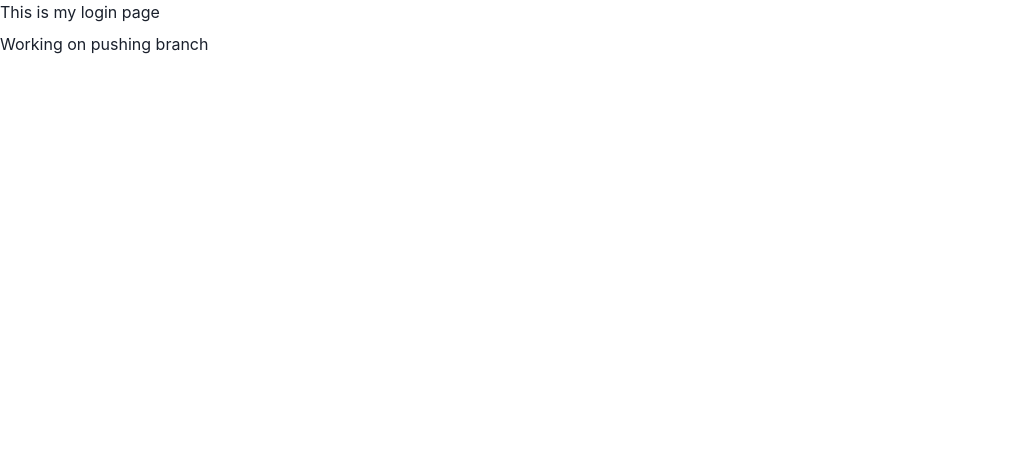
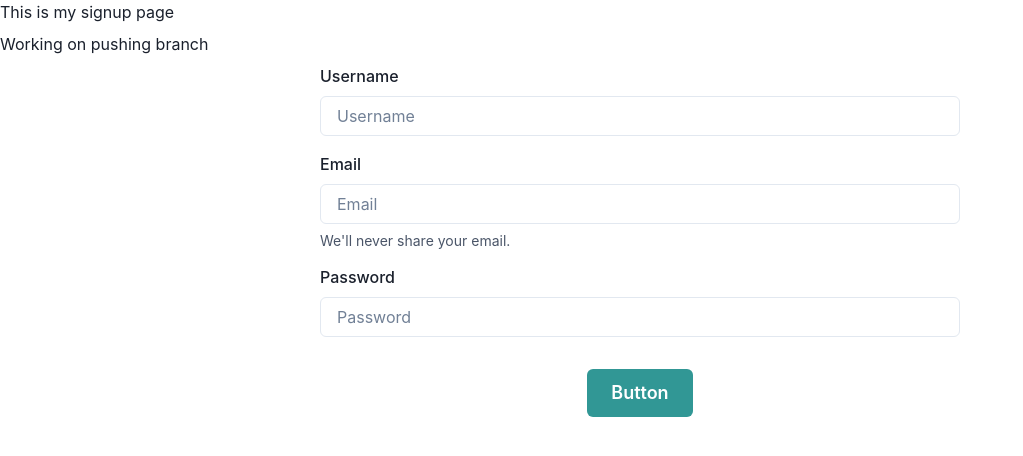
Before and after one commit to AipuAmeh/digital-planner, a React (Create React App) app in the folder client/: page / in a window 1280 px wide. Shown: the top 456 px of the page, without its empty margins (0-1023 px from the left). Built offline with nearby package versions, Linux system fonts and the light colour scheme.

Commit message:
added signup form, working on connecting to frontend

```diff
--- a/client/src/index.tsx
+++ b/client/src/index.tsx
@@ -5,7 +5,7 @@ import { createBrowserRouter, RouterProvider } from 'react-router-dom';
 import './index.css';
 
 import App from './App';
-import Login from './pages/Login';
+import Signup from './pages/Signup';
 import Todo from './pages/Todo';
 
 const router = createBrowserRouter([
@@ -16,7 +16,7 @@ const router = createBrowserRouter([
     children: [
       {
         index: true,
-        element: <Login />
+        element: <Signup />
       },
       {
         path: '/todo',
--- a/client/src/pages/Login.tsx
+++ /dev/null
@@ -1,12 +0,0 @@
-import { Stack } from "@chakra-ui/react";
-
-function Login() {
-    return (
-        <Stack>
-            <h1>This is my login page</h1>
-            <h2>Working on pushing branch</h2>
-        </Stack>
-    )
-}
-
-export default Login;
--- /dev/null
+++ b/client/src/pages/Signup.tsx
@@ -0,0 +1,82 @@
+import {
+    FormControl,
+    FormLabel,
+    // FormErrorMessage,
+    FormHelperText,
+    Button,
+    Stack,
+    Center,
+    Input
+} from '@chakra-ui/react'
+
+// type signup = {
+
+// }
+
+function Signup() {
+
+//     const [formState, setFormState] = useState({
+//         username: '',
+//         email: '',
+//         password: ''
+//     });
+
+//     const handleChange = (e: any) => {
+//         const {name, value } = e.target;
+//    setFormState({
+//     ...formState,
+//     [name]: value,
+//    });
+//     };
+
+    // const handleClick = async () => {
+    //     try {
+    //         const response = await axios.post("http://localhost:3001/user", {
+
+    //         })
+    //     } catch (error) {
+
+    //     }
+    // }
+
+    return (
+        <Stack>
+            <h1>This is my signup page</h1>
+            <h2>Working on pushing branch</h2>
+         <Center>
+            <FormControl display="flex" flexDirection="column" w="50%">
+                    <FormLabel>Username</FormLabel>
+                    <Input
+                        className="input"
+                        placeholder="Username"
+                        type="text"
+                        name="username" />
+
+                    <FormLabel mt={4}>Email</FormLabel>
+                    <Input
+                        className="input"
+                        placeholder="Email"
+                        type="text"
+                        name="email" />
+                    <FormHelperText>We'll never share your email.</FormHelperText>
+                    <FormLabel mt={4}>Password</FormLabel>
+                    <Input
+                        className="input"
+                        placeholder="Password"
+                        type="text"
+                        name="password" />
+                        <Center>
+                        <Button m={8} colorScheme='teal' size='lg'>
+                        Button
+                    </Button>
+                        </Center>
+
+                </FormControl>
+         </Center>
+
+
+        </Stack>
+    )
+}
+
+export default Signup;
--- a/client/src/pages/Todo.tsx
+++ b/client/src/pages/Todo.tsx
@@ -69,7 +69,7 @@ function Todo() {
 
   return (
     <div className="App">
-      <header className="header"></header>
+      {/* <header className="header"></header> */}
       <main>
         <Center>
           <form
```
Also changed, not shown: 2 other files (tests, documents, lock files or other folders).
